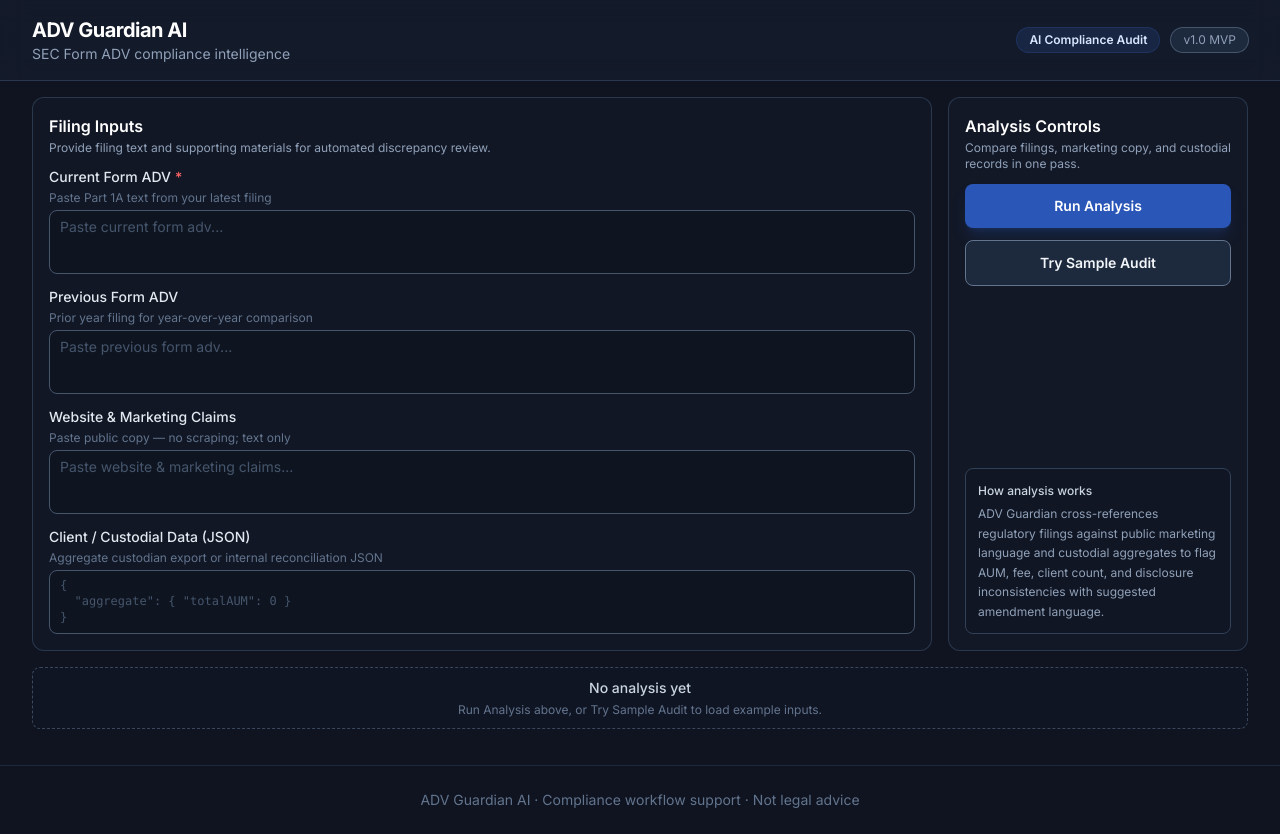
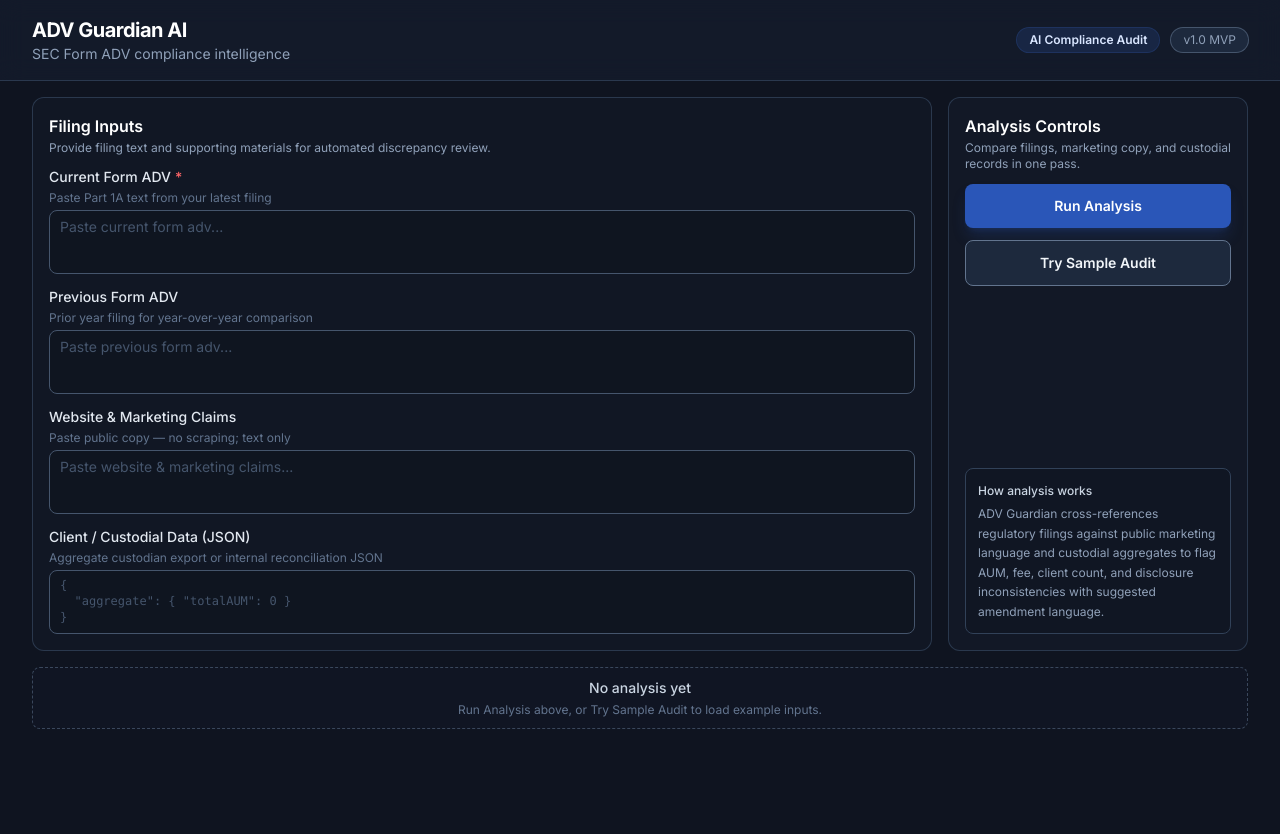
Before and after one commit to codexfang/adv-guardian-ai, a React (Vite) app: page / in a window 1280 px wide. After the commit the page ends 800 px from the top, so only its background shows below. Built offline with nearby package versions, Linux system fonts and the light colour scheme.

Commit message:
Updated Footer

```diff
--- a/src/App.jsx
+++ b/src/App.jsx
@@ -83,10 +83,6 @@ export default function App() {
           <ResultsDashboard report={report} error={error} />
         </div>
       </main>
-
-      <footer className="mt-5 border-t border-slate-800 py-6 text-center text-sm text-slate-500">
-        ADV Guardian AI · Compliance workflow support · Not legal advice
-      </footer>
     </div>
   )
 }
```
